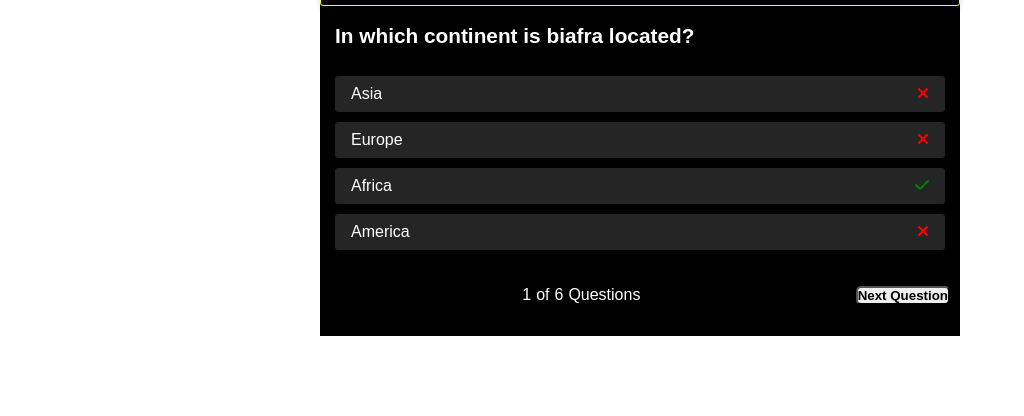
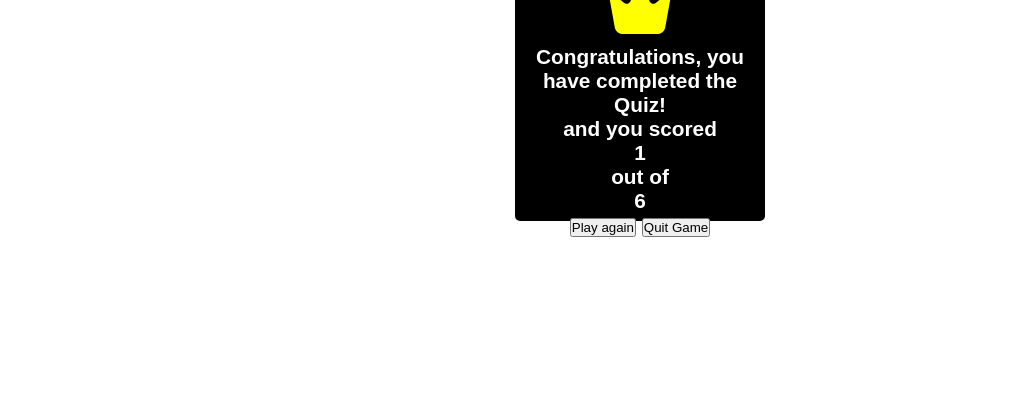
Before and after one commit to Madu-J/mindiser, a plain HTML site: page index.html in a window 1280 px wide. Shown: the part 384-800 px from the top of the page, without its empty margins (0-1024 px from the left). Drawn offline with Linux system fonts and the light colour scheme.

Commit message:
Style quiz result section

```diff
--- a/assets/css/style.css
+++ b/assets/css/style.css
@@ -114,6 +114,7 @@ body {
 
 /* Quiz display area */
 .quiz_box {
+    display: none;
     position: absolute;
     top: 70%;
     left: 50%;
@@ -239,6 +240,34 @@ footer .next_btn:hover {
     background: #ffff00;
 }
 
+/* Style quiz result area */
+.quiz_result {
+    position: absolute;
+    top: 60%;
+    left: 50%;
+    transform: translate(-50%, -50%);
+    width: 250px;
+    height: 250px;
+    background: black;
+    color: #fff;
+    display: flex;
+    border-radius: 5px;
+    text-align: center;
+    align-items: center;
+    flex-direction: column;
+    justify-content: space-between;
+}
+
+.quiz_result .result_icon {
+    font-size: 400%;
+    color: #ffff00;
+}
+
+.quiz_result .complete_quiz {
+    font-size: 130%;
+    font-weight: 600;
+}
+
 
 /* Media query for Large devices(laptops and desktops, 992px and up) */
 @media screen and (min-width: 900px) {
--- a/index.html
+++ b/index.html
@@ -103,15 +103,24 @@
     </div>
 
     <!-- Result Area -->
-    <div class="result-box"></div>
-    <div class="complete-quiz">
-      Congratulations, you have completed the Quiz!
+    <div class="quiz_result">
+      <div class="result_icon">
+        <i class="fas fa-crown"></i>
+      </div>
+      <div class="complete_quiz">
+        Congratulations, you have completed the Quiz!
+        <div class="score_text"><span>and you scored
+            <p>1</p>
+            out of
+            <p>6</p>
+        </span</div>
+      </div>
+      <div>
+        <button class="replay">Play again</button>
+        <button class="exit-game">Quit Game</button>
+      </div>
     </div>
-    <div class="score-text"></div>
-    <div>
-      <button class="replay">Play again</button>
-      <button class="exit-game">Quit Game</button>
-    </div>
+
     <script
       src="https://kit.fontawesome.com/a6f48824c3.js"
       crossorigin="anonymous"
```
